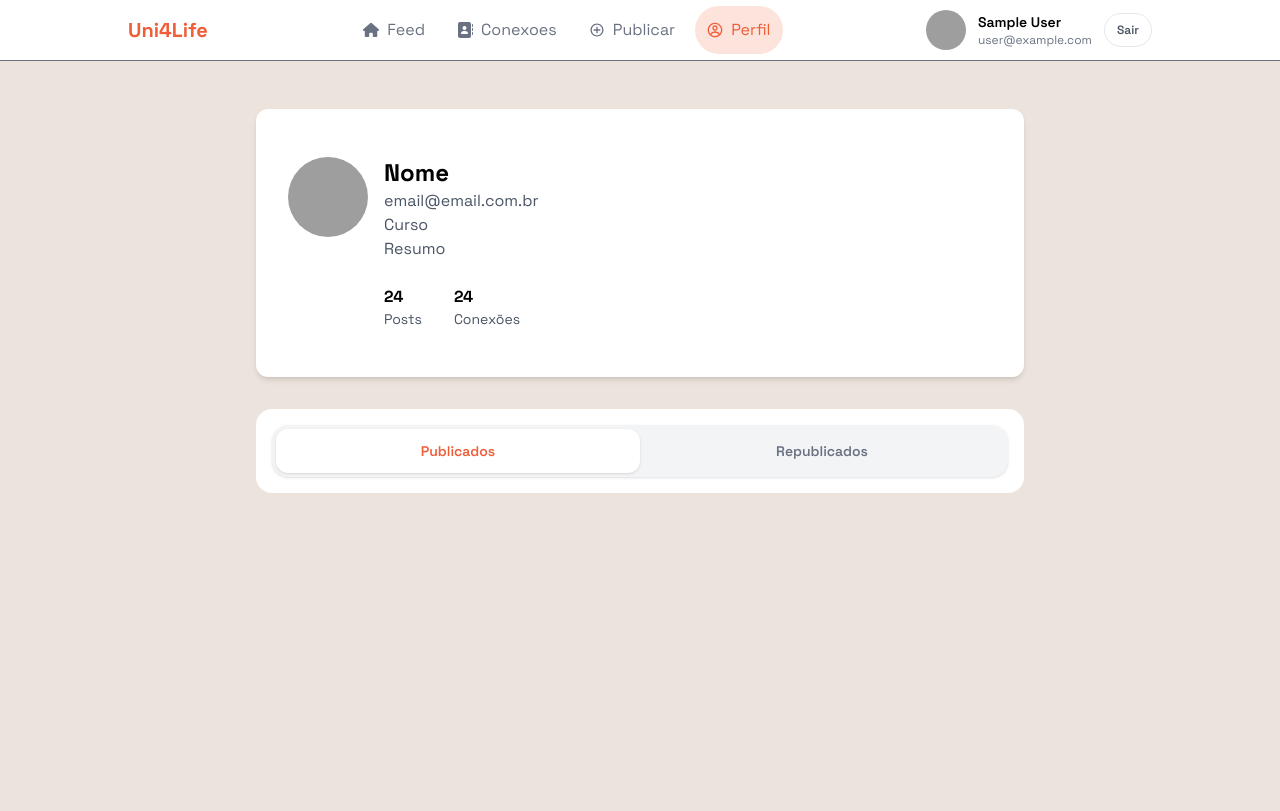
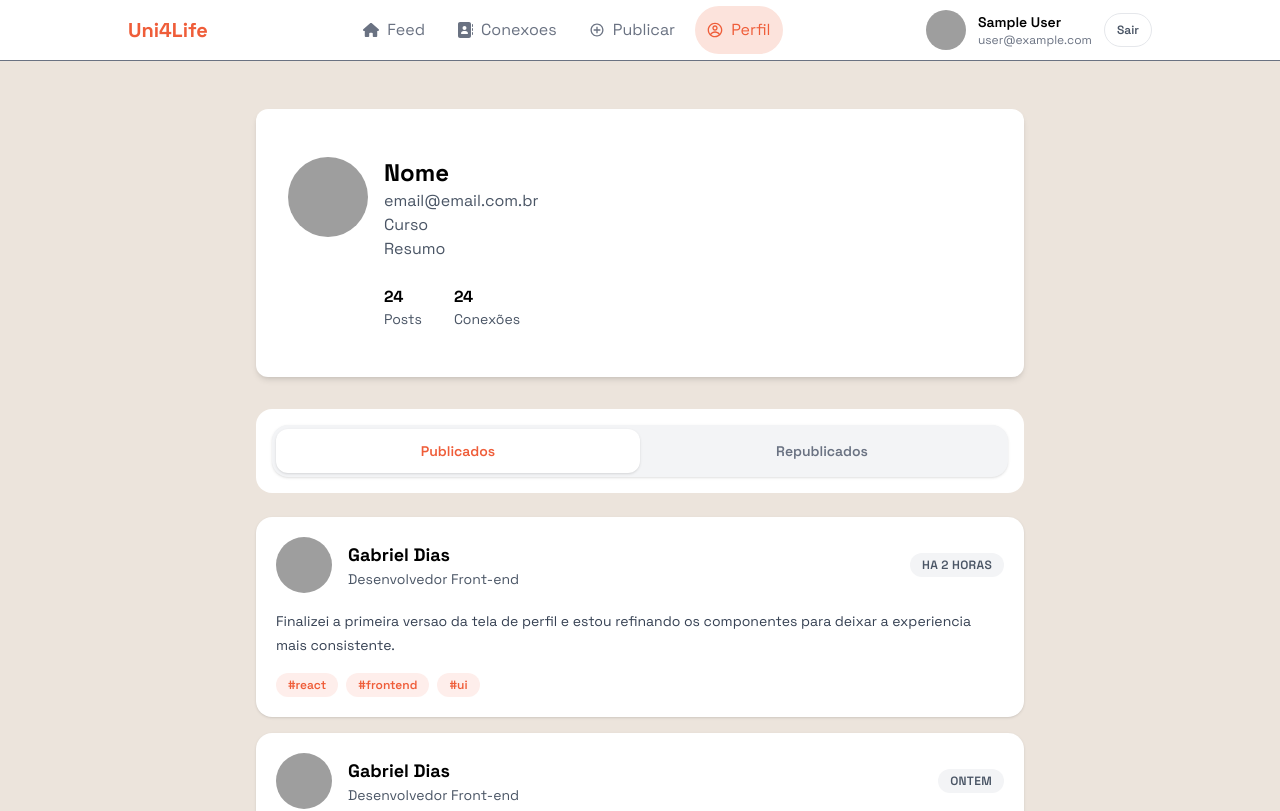
Before and after one commit to gabrieldias102/uni4life-v2, a React (Vite) app: page /profile in a window 1280 px wide. Shown: the top 811 px of the page. Built offline with nearby package versions, Linux system fonts and the light colour scheme; no server answers; sample sign-in values are in the browser's storage; grey boxes are pictures that could not be loaded.

Commit message:
feature: adiciona publicações e republicações - mockadas

```diff
--- /dev/null
+++ b/src/components/ProfilePostList/index.tsx
@@ -0,0 +1,84 @@
+import type { MockProfilePost } from "../../mocks/profilePosts";
+
+type ProfilePostListProps = {
+  posts: MockProfilePost[];
+  loading?: boolean;
+  error?: string | null;
+};
+
+export default function ProfilePostList({
+  posts,
+  loading = false,
+  error = null,
+}: ProfilePostListProps) {
+  if (loading) {
+    return (
+      <div className="mx-auto mt-6 w-full max-w-3xl rounded-2xl bg-white p-8 text-center shadow-sm">
+        <p className="text-lg font-semibold text-black">Carregando posts...</p>
+      </div>
+    );
+  }
+
+  if (error) {
+    return (
+      <div className="mx-auto mt-6 w-full max-w-3xl rounded-2xl bg-white p-8 text-center shadow-sm">
+        <p className="text-lg font-semibold text-red-500">{error}</p>
+      </div>
+    );
+  }
+
+  if (posts.length === 0) {
+    return (
+      <div className="mx-auto mt-6 w-full max-w-3xl rounded-2xl bg-white p-8 text-center shadow-sm">
+        <p className="text-lg font-semibold text-black">
+          Nenhum post encontrado para esta visualizacao.
+        </p>
+      </div>
+    );
+  }
+
+  return (
+    <div className="mx-auto mt-6 flex w-full max-w-3xl flex-col gap-4 pb-12">
+      {posts.map((post) => (
+        <article
+          key={post.id}
+          className="rounded-2xl bg-white p-5 shadow-sm transition-shadow hover:shadow-md"
+        >
+          <div className="mb-4 flex items-center gap-4">
+            <img
+              src={post.authorAvatar}
+              alt={`Foto de perfil de ${post.authorName}`}
+              className="h-14 w-14 rounded-full object-cover"
+            />
+            <div className="flex-1">
+              <h2 className="text-lg font-bold text-black">{post.authorName}</h2>
+              <p className="text-sm text-gray-600">{post.authorRole}</p>
+            </div>
+            <span className="rounded-full bg-gray-100 px-3 py-1 text-xs font-semibold uppercase tracking-wide text-gray-600">
+              {post.publishedAt}
+            </span>
+          </div>
+
+          {post.republishedFrom ? (
+            <p className="mb-3 text-sm font-medium text-primary">
+              Republicado de {post.republishedFrom}
+            </p>
+          ) : null}
+
+          <p className="mb-4 text-sm leading-6 text-gray-700">{post.content}</p>
+
+          <div className="flex flex-wrap gap-2">
+            {post.tags.map((tag) => (
+              <span
+                key={`${post.id}-${tag}`}
+                className="rounded-full bg-primary/10 px-3 py-1 text-xs font-semibold text-primary"
+              >
+                #{tag}
+              </span>
+            ))}
+          </div>
+        </article>
+      ))}
+    </div>
+  );
+}
--- a/src/components/ProfilePostSwitcher/index.tsx
+++ b/src/components/ProfilePostSwitcher/index.tsx
@@ -1,18 +1,22 @@
-import { useState } from "react";
+export type ProfilePostView = "published" | "republished";
 
-type PostView = "published" | "republished";
+type ProfilePostSwitcherProps = {
+  value: ProfilePostView;
+  onChange: (view: ProfilePostView) => void;
+};
 
-export default function ProfilePostSwitcher() {
-  const [activeView, setActiveView] = useState<PostView>("published");
-
+export default function ProfilePostSwitcher({
+  value,
+  onChange,
+}: ProfilePostSwitcherProps) {
   return (
-    <div className="mx-auto mt-8 w-full max-w-3xl bg-white rounded-2xl p-4">
+    <div className="mx-auto mt-8 w-full max-w-3xl rounded-2xl bg-white p-4">
       <div className="grid grid-cols-2 rounded-2xl bg-gray-100 p-1 shadow-sm">
         <button
           type="button"
-          onClick={() => setActiveView("published")}
+          onClick={() => onChange("published")}
           className={`rounded-xl px-4 py-3 text-sm font-semibold transition-colors ${
-            activeView === "published"
+            value === "published"
               ? "bg-white text-primary shadow-sm"
               : "text-gray-500 hover:text-gray-700"
           }`}
@@ -22,9 +26,9 @@ export default function ProfilePostSwitcher() {
 
         <button
           type="button"
-          onClick={() => setActiveView("republished")}
+          onClick={() => onChange("republished")}
           className={`rounded-xl px-4 py-3 text-sm font-semibold transition-colors ${
-            activeView === "republished"
+            value === "republished"
               ? "bg-white text-primary shadow-sm"
               : "text-gray-500 hover:text-gray-700"
           }`}
--- /dev/null
+++ b/src/hooks/useProfilePosts.ts
@@ -0,0 +1,36 @@
+import { useEffect, useState } from "react";
+import type { ProfilePostView } from "../components/ProfilePostSwitcher";
+import {
+  getProfilePostsByType,
+  type MockProfilePost,
+} from "../mocks/profilePosts";
+
+export function useProfilePosts(
+  userId: string | undefined,
+  activeView: ProfilePostView
+) {
+  const [posts, setPosts] = useState<MockProfilePost[]>([]);
+  const [loading, setLoading] = useState(true);
+  const [error, setError] = useState<string | null>(null);
+
+  useEffect(() => {
+    if (!userId) {
+      setPosts([]);
+      setLoading(false);
+      setError("Usuario nao autenticado.");
+      return;
+    }
+
+    setLoading(true);
+    setError(null);
+
+    const timeoutId = window.setTimeout(() => {
+      setPosts(getProfilePostsByType(activeView));
+      setLoading(false);
+    }, 150);
+
+    return () => window.clearTimeout(timeoutId);
+  }, [activeView, userId]);
+
+  return { posts, loading, error };
+}
--- /dev/null
+++ b/src/mocks/profilePosts.ts
@@ -0,0 +1,83 @@
+import type { ProfilePostView } from "../components/ProfilePostSwitcher";
+
+function getDiceBearAvatar(seed: string) {
+  return `https://api.dicebear.com/9.x/adventurer/svg?seed=${encodeURIComponent(
+    seed
+  )}`;
+}
+
+export type MockProfilePost = {
+  id: string;
+  authorName: string;
+  authorRole: string;
+  authorAvatar: string;
+  content: string;
+  publishedAt: string;
+  tags: string[];
+  type: ProfilePostView;
+  republishedFrom?: string;
+};
+
+export const mockProfilePosts: MockProfilePost[] = [
+  {
+    id: "published-1",
+    authorName: "Gabriel Dias",
+    authorRole: "Desenvolvedor Front-end",
+    authorAvatar: getDiceBearAvatar("Gabriel Dias"),
+    content:
+      "Finalizei a primeira versao da tela de perfil e estou refinando os componentes para deixar a experiencia mais consistente.",
+    publishedAt: "Ha 2 horas",
+    tags: ["react", "frontend", "ui"],
+    type: "published",
+  },
+  {
+    id: "published-2",
+    authorName: "Gabriel Dias",
+    authorRole: "Desenvolvedor Front-end",
+    authorAvatar: getDiceBearAvatar("Gabriel Dias"),
+    content:
+      "Documentei alguns padroes de componentes para o time conseguir evoluir a interface com mais previsibilidade.",
+    publishedAt: "Ontem",
+    tags: ["design-system", "componentes"],
+    type: "published",
+  },
+  {
+    id: "published-3",
+    authorName: "Gabriel Dias",
+    authorRole: "Desenvolvedor Front-end",
+    authorAvatar: getDiceBearAvatar("Gabriel Dias"),
+    content:
+      "Comecei a estruturar os mocks da aplicacao para acelerar o desenvolvimento enquanto a API definitiva nao fica pronta.",
+    publishedAt: "Ha 3 dias",
+    tags: ["mock", "typescript", "arquitetura"],
+    type: "published",
+  },
+  {
+    id: "republished-1",
+    authorName: "Gabriel Dias",
+    authorRole: "Desenvolvedor Front-end",
+    authorAvatar: getDiceBearAvatar("Gabriel Dias"),
+    content:
+      "Esse conteudo sobre boas praticas de componentizacao me ajudou bastante a organizar melhor a tela de perfil.",
+    publishedAt: "Ha 1 dia",
+    tags: ["boas-praticas", "react"],
+    type: "republished",
+    republishedFrom: "Marina Costa",
+  },
+  {
+    id: "republished-2",
+    authorName: "Gabriel Dias",
+    authorRole: "Desenvolvedor Front-end",
+    authorAvatar: getDiceBearAvatar("Gabriel Dias"),
+    content:
+      "Republicando porque esse material sobre estados de carregamento e listas vazias vale muito para interfaces reais.",
+    publishedAt: "Ha 5 dias",
+    tags: ["ux", "loading", "empty-state"],
+    type: "republished",
+    republishedFrom: "Rafael Mendes",
+  },
+];
+
+export function getProfilePostsByType(type: ProfilePostView) {
+  return mockProfilePosts.filter((post) => post.type === type);
+}
--- a/src/pages/Profile/index.tsx
+++ b/src/pages/Profile/index.tsx
@@ -1,16 +1,22 @@
+import { useState } from "react";
+import ProfilePostList from "../../components/ProfilePostList";
 import ProfielCard from "../../components/ProfileCard";
-import ProfilePostSwitcher from "../../components/ProfilePostSwitcher";
+import ProfilePostSwitcher, {
+  type ProfilePostView,
+} from "../../components/ProfilePostSwitcher";
+import { useAuth } from "../../contexts/useAuth";
+import { useProfilePosts } from "../../hooks/useProfilePosts";
 
 export default function Profile() {
+  const [activeView, setActiveView] = useState<ProfilePostView>("published");
+  const { user } = useAuth();
+  const { posts, loading, error } = useProfilePosts(user?.uid, activeView);
+
   return (
-    <div>
-      <div>
-        <ProfielCard />
-      </div>
-
-      <div>
-        <ProfilePostSwitcher />
-      </div>
-    </div>
+    <>
+      <ProfielCard />
+      <ProfilePostSwitcher value={activeView} onChange={setActiveView} />
+      <ProfilePostList posts={posts} loading={loading} error={error} />
+    </>
   );
 }
```
